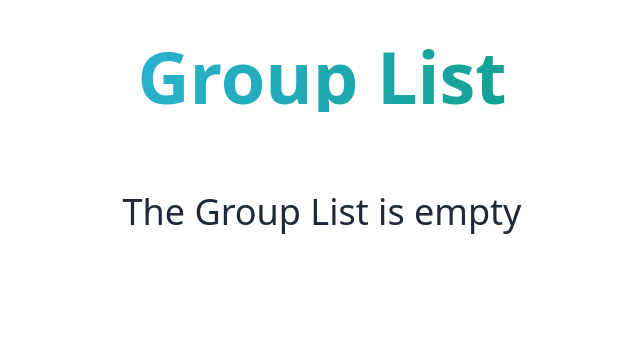
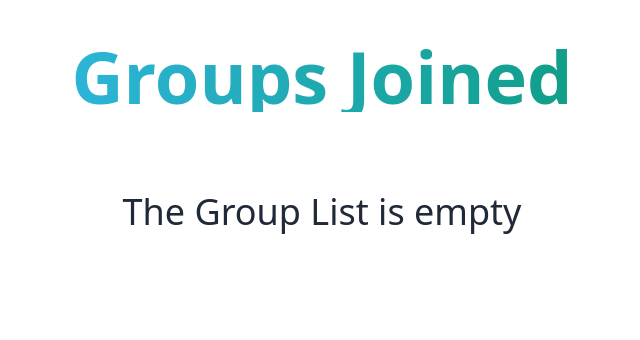
Before and after one commit to Bharatchandran/summitPrj3, a Django app: page /mygroup/ in a window 1280 px wide. Shown: the part 80-420 px from the top of the page, without its empty margins (254-894 px from the left). Run offline with Django 4.2, Linux system fonts and the light colour scheme; the visitor is signed in with stand-in values (Sample User, id 1); some libraries are stand-ins or nearby versions.

Commit message:
final comesmetic touches

```diff
--- a/main_app/templates/main_app/mygroup.html
+++ b/main_app/templates/main_app/mygroup.html
@@ -3,7 +3,7 @@
 
 
 <div class="col-start-2 col-end-9">
-    <h1 class="text-transparent text-7xl text-center font-bold bg-clip-text bg-gradient-to-r to-emerald-600 mt-10 mb-10 from-sky-400">Group List</h1>
+    <h1 class="text-transparent text-7xl text-center font-bold bg-clip-text bg-gradient-to-r to-emerald-600 mt-10 mb-10 from-sky-400">Groups Joined</h1>
 
     <div class="col-span-8 mt-15">
         {% if member  %}
```
